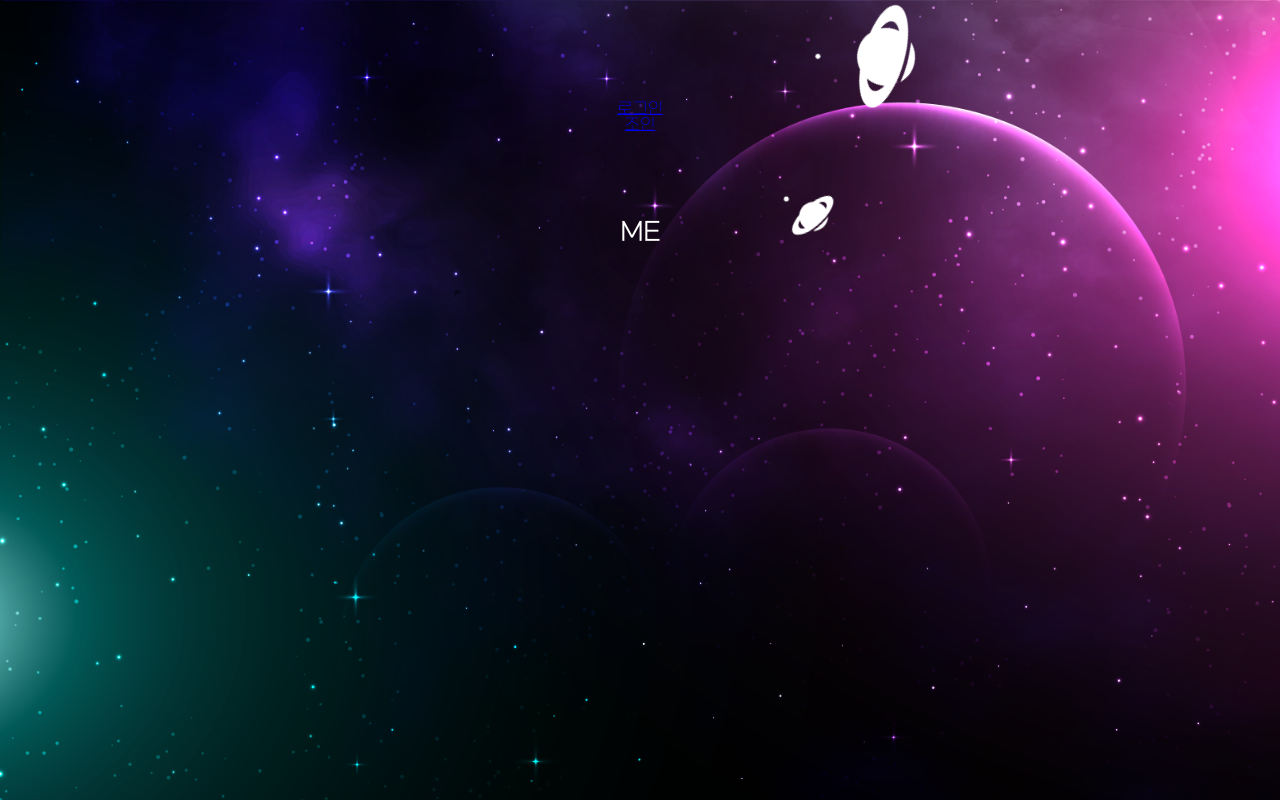
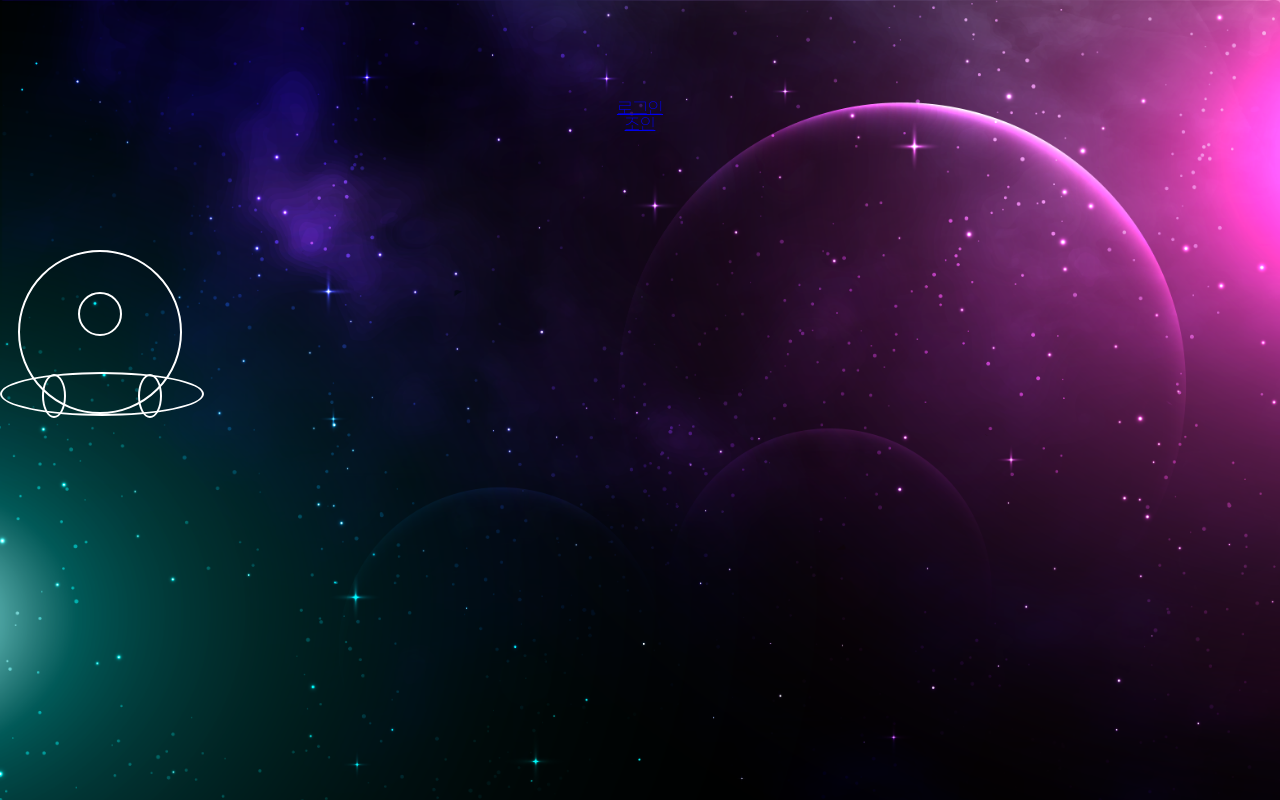
Before and after one commit to Hoony-JSG/RendezBoo, a React (Create React App) app in the folder A107-front/a107-app/: page /home in a window 1280 px wide. Built offline with nearby package versions, Linux system fonts and the light colour scheme.

Commit message:
feat: Join 페이지 에니메이션 완료 및 홈 컴퍼넌트 제작 중

```diff
--- a/A107-front/a107-app/src/Styles/JoinPhoneNumberCodeStyle.css
+++ b/A107-front/a107-app/src/Styles/JoinPhoneNumberCodeStyle.css
@@ -136,7 +136,7 @@
   font-size: 18px;
   border-radius: 10px;
   border: 2px solid rgba(255, 255, 255, 0.361);
-  background-color: rgba(46, 183, 36, 0.338);
+  background-color: rgba(36, 70, 183, 0.492);
   color: white;
   cursor: pointer;
   transition: all 0.3s ease-in-out;
@@ -144,7 +144,7 @@
 }
 
 .Code_check-btn:hover {
-  background-color: rgba(46, 183, 36, 0.637);
+  background-color: rgba(36, 70, 183, 0.637);
 }
 
 .Code_check-btn:active {
--- a/A107-front/a107-app/src/Styles/JoinPhoneNumberStyle.css
+++ b/A107-front/a107-app/src/Styles/JoinPhoneNumberStyle.css
@@ -20,37 +20,86 @@
 }
 
 .JoinPhoneNumber_box-input {
+  height: 100%;
+
   /* border: 1px solid green; */
-  height: 100%;
+  position: relative;
 }
 .JoinPhoneNumber_pn-input-container {
   height: 40%;
   width: 100%;
-  /* border: 1px solid blue; */
   display: flex;
   align-content: space-between;
   flex-direction: row;
   align-items: center;
+
+  /* border: 1px solid blue; */
+  position: absolute;
+  top: 50%;
+  left: 50%;
+  transform: translate(-50%, -50%);
+  transition: all 0.5s ease-in-out;
 }
 
-.JoinPhoneNumber_code-input-container {
-  /* border: 1px solid red; */
+.JoinPhoneNumber_pn-input-container {
+  position: relative;
+  display: flex;
+  flex-direction: column;
+  justify-content: center;
+  align-items: center;
+  transition: all 1s ease-in-out;
+}
+
+.JoinPhoneNumber_pn-input-container.center {
+  justify-content: center;
+}
+
+.JoinPhoneNumber_pn-input-container.slide-up {
+  /* margin-top: -100%; */
+  /*  */
+  margin-top: 20px;
+  top: 0;
+  transform: translate(-50%, 0);
+}
+
+/* .JoinPhoneNumber_code-input-container {
   margin-top: 20px;
   height: 0;
   position: relative;
-}
-.JoinPhoneNumber_code-input-container .JoinPhoneNumber_VerificationCode-comp {
-  position: absolute;
-  top: -100%;
+} */
+.JoinPhoneNumber_code-input-container {
+  margin-top: 10px;
+  height: 0;
+  position: relative;
+  top: 100%;
   left: 0;
   width: 100%;
   opacity: 0;
-  animation: slide-down 0.5s ease-in-out forwards;
+}
+.JoinPhoneNumber_code-input-container.show {
+  opacity: 1;
+  top: 0;
+  animation: slide-down 1s ease-in-out forwards;
+}
+
+.JoinPhoneNumber_code-input-container .JoinPhoneNumber_VerificationCode-comp {
+  border: 2px solid rgba(255, 255, 255, 0.281);
+  border-radius: 10px;
+  position: absolute;
+  top: -50%;
+  left: 0;
+  width: 100%;
+  opacity: 0;
+}
+.JoinPhoneNumber_code-input-container.show
+  .JoinPhoneNumber_VerificationCode-comp {
+  opacity: 1;
+  animation: slide-down 1s ease-in-out forwards;
 }
 @keyframes slide-down {
   0% {
     opacity: 0;
-    top: -100%;
+    top: -30%;
   }
   100% {
     opacity: 1;
--- /dev/null
+++ b/A107-front/a107-app/src/Styles/SpaceShipStyle.css
@@ -0,0 +1,75 @@
+.spaceship {
+  width: 200px;
+  height: 200px;
+  position: relative;
+}
+
+.spaceship__body {
+  width: 80%;
+  height: 80%;
+  border: 2px solid white;
+  border-radius: 50%;
+  position: absolute;
+  top: 50%;
+  left: 50%;
+  transform: translate(-50%, -50%);
+}
+
+.spaceship__cockpit {
+  width: 20%;
+  height: 20%;
+  border: 2px solid white;
+  border-radius: 50%;
+  position: absolute;
+  top: 30%;
+  left: 50%;
+  transform: translateX(-50%);
+}
+
+.spaceship__wings {
+  width: 100%;
+  height: 20%;
+  border: 2px solid white;
+  border-radius: 50%;
+  position: absolute;
+  top: 70%;
+}
+
+.spaceship:hover .spaceship__wings {
+  height: 40%;
+}
+
+.spaceship__wings::before,
+.spaceship__wings::after {
+  content: '';
+  display: block;
+  width: 10%;
+  height: 100%;
+  border: 2px solid white;
+  border-radius: 50%;
+  position: absolute;
+  top: 0;
+}
+
+.spaceship__wings::before {
+  left: 20%;
+}
+
+.spaceship__wings::after {
+  right: 20%;
+}
+
+.spaceship__wings:hover::before,
+.spaceship__wings:hover::after {
+  height: 50%;
+}
+
+.spaceship__wings:hover::before {
+  transform: translateY(-25%);
+  transition: height 0.5s ease-in-out;
+}
+
+.spaceship__wings:hover::after {
+  transform: translateY(25%);
+  transition: height 0.5s ease-in-out;
+}
--- /dev/null
+++ b/A107-front/a107-app/src/components/HomeComponents/SpaceShip.jsx
@@ -0,0 +1,12 @@
+import '../../Styles/SpaceShipStyle.css'
+
+const SpaceShip = () => {
+  return (
+    <div class="spaceship">
+      <div class="spaceship__body"></div>
+      <div class="spaceship__cockpit"></div>
+      <div class="spaceship__wings"></div>
+    </div>
+  )
+}
+export default SpaceShip
--- a/A107-front/a107-app/src/components/JoinComponents/JoinItemPhoneNumber.jsx
+++ b/A107-front/a107-app/src/components/JoinComponents/JoinItemPhoneNumber.jsx
@@ -41,7 +41,11 @@ const JoinItemPhoneNumber = (props) => {
         휴대폰 번호를 인증해주세요.
       </div>
       <div className="JoinPhoneNumber_box-input">
-        <div className="JoinPhoneNumber_pn-input-container">
+        <div
+          className={`JoinPhoneNumber_pn-input-container ${
+            showCheckComponent ? 'slide-up' : ''
+          }`}
+        >
           <input
             className="JoinPhoneNumber_pn-input"
             placeholder="휴대폰 번호 (- 제외)"
@@ -60,17 +64,20 @@ const JoinItemPhoneNumber = (props) => {
             Send Code
           </button>
         </div>
-        <div className="JoinPhoneNumber_code-input-container">
-          {showCheckComponent && (
-            <div className="JoinPhoneNumber_VerificationCode-comp">
+        <div
+          className={`JoinPhoneNumber_code-input-container ${
+            showCheckComponent ? 'show' : ''
+          }`}
+        >
+          <div className="JoinPhoneNumber_VerificationCode-comp">
+            {showCheckComponent && (
               <VerificationCode
                 PhoneNumber={PhoneNumber}
                 setHas={fixPhoneNumber}
                 sendSMS={sendFirstSMS}
-                className="JoinPhoneNumber_VerificationCode-comp"
               />
-            </div>
-          )}
+            )}
+          </div>
         </div>
       </div>
     </div>
--- a/A107-front/a107-app/src/pages/Home.jsx
+++ b/A107-front/a107-app/src/pages/Home.jsx
@@ -1,6 +1,7 @@
 import React from 'react'
 import { NavLink } from 'react-router-dom'
 import FloatingPlanet from '../components/HomeComponents/Floatingplanet'
+import SpaceShip from '../components/HomeComponents/SpaceShip'
 
 const Home = (setGetToken) => {
   return (
@@ -13,7 +14,8 @@ const Home = (setGetToken) => {
         <NavLink to="/joinsocial">조인</NavLink>
       </div>
       <div style={{ height: '100px' }}></div>
-      <FloatingPlanet />
+      {/* <FloatingPlanet /> */}
+      <SpaceShip />
     </div>
   )
 }
```
